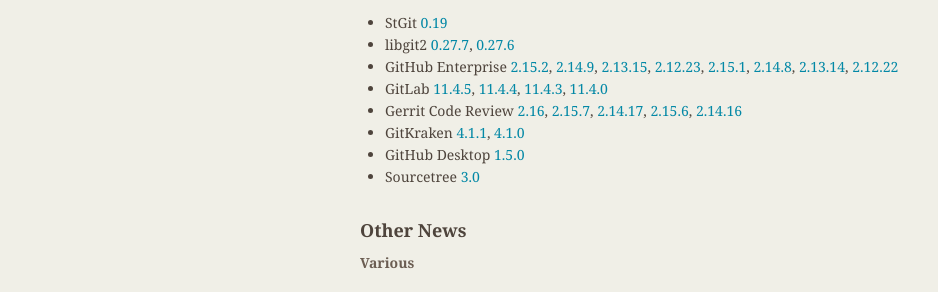
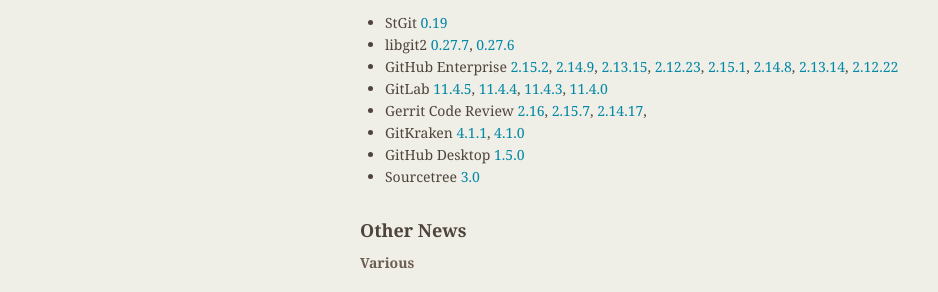
Before and after one commit to git/git.github.io, a Jekyll site: the page built from rev_news/drafts/edition-45.md, in a window 1280 px wide. Shown: the part 1648-1940 px from the top of the page, without its empty margins (174-1112 px from the left). Built offline with Jekyll 4.4.1, drawn with Linux system fonts in a browser that asks for light colours.

Commit message:
Remove obsolete Gerrit releases

```diff
--- a/rev_news/drafts/edition-45.md
+++ b/rev_news/drafts/edition-45.md
@@ -124,8 +124,6 @@
 + Gerrit Code Review [2.16](https://www.gerritcodereview.com/2.16.html),
 [2.15.7](https://www.gerritcodereview.com/2.15.html#2157),
 [2.14.17](https://www.gerritcodereview.com/2.14.html#21417),
-[2.15.6](https://www.gerritcodereview.com/2.15.html#2156),
-[2.14.16](https://www.gerritcodereview.com/2.14.html#21416)
 + GitKraken [4.1.1](https://support.gitkraken.com/release-notes/current),
 [4.1.0](https://support.gitkraken.com/release-notes/current)
 + GitHub Desktop [1.5.0](https://desktop.github.com/release-notes/)
```
